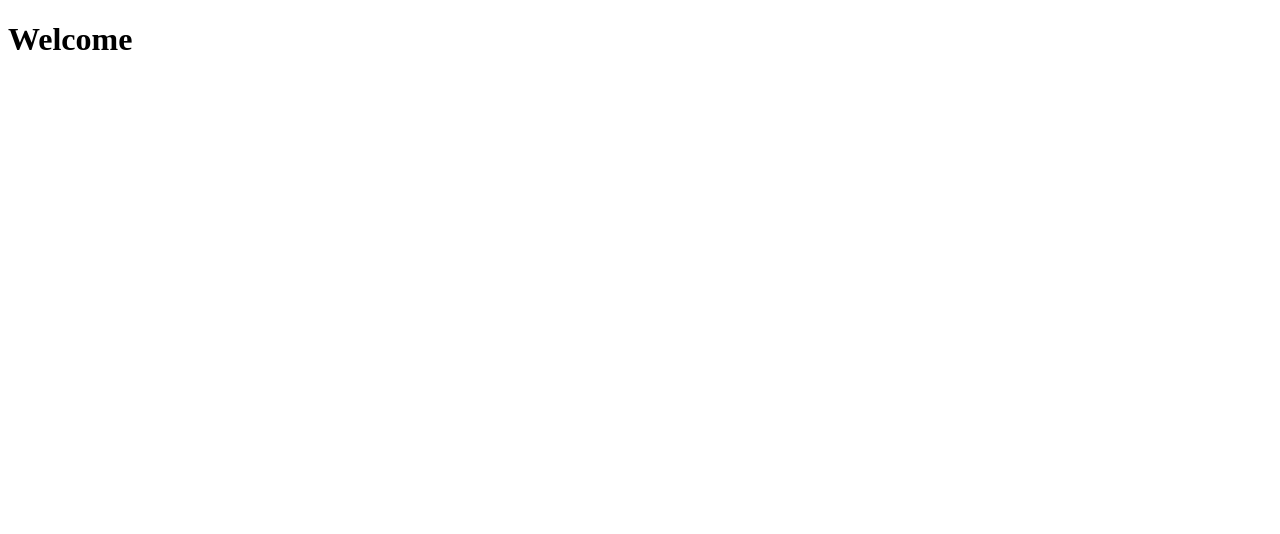
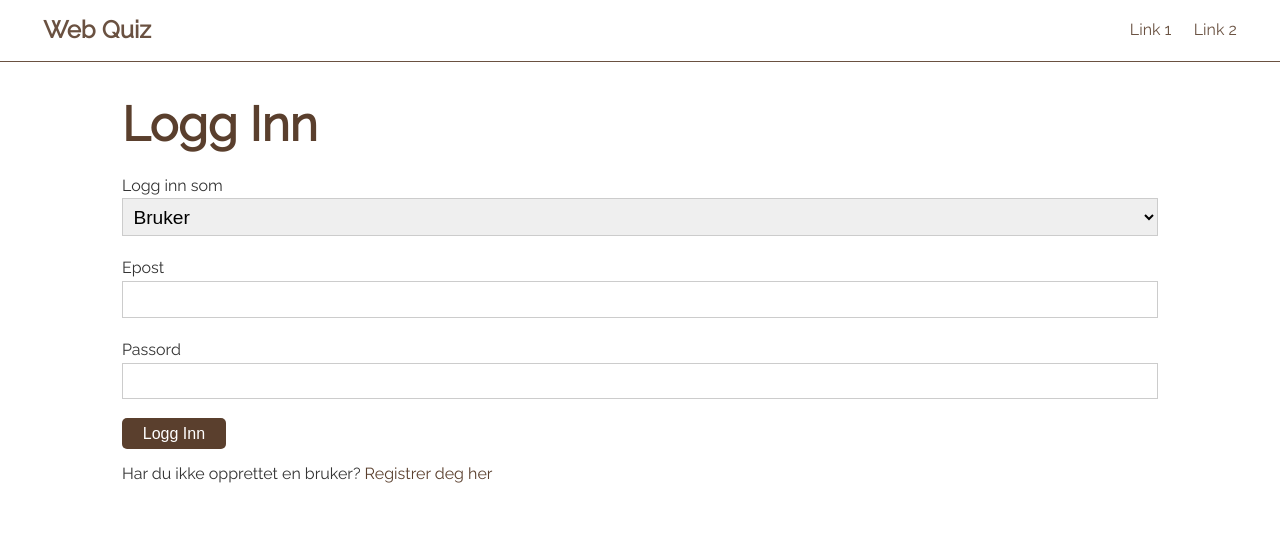
Before and after one commit to madeleinewoodbury/wequiz-flask-app, a Flask app: page / in a window 1280 px wide. Before the commit the part shown is almost empty. Shown: the top 534 px of the page. Run offline with Flask 2, Linux system fonts and the light colour scheme.

Commit message:
styles login form and navbar

```diff
--- /dev/null
+++ b/static/style.css
@@ -0,0 +1,156 @@
+@import url('https://fonts.googleapis.com/css?family=Raleway&display=swap');
+
+:root {
+  --primary-color: #5a3f2d;
+  --dark-color: #281600;
+  --light-color: #f4f4f4;
+  --danger-color: #b42937;
+  --success-color: #28a745;
+}
+
+* {
+  box-sizing: border-box;
+  margin: 0;
+  padding: 0;
+}
+
+body {
+  font-family: 'Raleway', sans-serif;
+  font-size: 16px;
+  line-height: 1.6;
+  background-color: #fff;
+  color: #333;
+}
+
+a {
+  color: var(--primary-color);
+  text-decoration: none;
+}
+
+ul {
+  list-style: none;
+}
+
+.container {
+  max-width: 1100px;
+  margin: 0 auto;
+  overflow: hidden;
+  padding: 0 2rem;
+  margin-top: 6rem;
+  margin-bottom: 3rem;
+}
+
+.text-large {
+  font-size: 3rem;
+  line-height: 1.2;
+  margin-bottom: 1rem;
+}
+
+.text-center {
+  text-align: center;
+}
+
+.text-primary {
+  color: var(--primary-color);
+}
+
+.text-dark {
+  color: var(--dark-color);
+}
+
+.text-white {
+  color: white;
+}
+
+.btn {
+  display: inline-block;
+  background: var(--light-color);
+  color: #333;
+  padding: 0.4rem 1.3rem;
+  font-size: 1rem;
+  border: none;
+  border-radius: 5px;
+  cursor: pointer;
+  margin-right: 0.5rem;
+  transition: opacity 0.2s ease-in;
+  outline: none;
+}
+
+.btn-primary {
+  background: var(--primary-color);
+  color: #fff;
+}
+
+/* Navbar */
+
+.navbar {
+  display: flex;
+  justify-content: space-between;
+  align-items: center;
+  padding: 0.7rem 2rem;
+  position: fixed;
+  z-index: 10;
+  width: 100%;
+  top: 0;
+  background-color: white;
+  border-bottom: solid 1px var(--primary-color);
+  opacity: 0.9;
+}
+
+.navbar ul {
+  display: flex;
+}
+
+.navbar a {
+  color: var(--primary-color);
+  padding: 0.45rem;
+  margin: 0 0.25rem;
+}
+
+.navbar a:hover {
+  color: var(--success-color);
+}
+
+/* Forms */
+.form-group {
+  margin: 1.2rem 0;
+}
+
+input[type='text'],
+input[type='email'],
+input[type='password'],
+select {
+  display: block;
+  width: 100%;
+  padding: 0.4rem;
+  font-size: 1.2rem;
+  border: 1px solid #ccc;
+}
+
+.form-message {
+  margin-top: 0.75rem;
+}
+
+@media (max-width: 700px) {
+  .container {
+    margin-top: 8rem;
+  }
+
+  .navbar {
+    display: block;
+    text-align: center;
+  }
+
+  .navbar ul {
+    text-align: center;
+    justify-content: center;
+  }
+
+  .navbar h1 {
+    margin-bottom: 1rem;
+  }
+
+  .navbar .welcome {
+    display: none;
+  }
+}
--- a/templates/base.html
+++ b/templates/base.html
@@ -4,10 +4,24 @@
 <head>
     <meta charset="UTF-8">
     <meta name="viewport" content="width=device-width, initial-scale=1.0">
+    <link rel="stylesheet" href="{{url_for('static', filename='style.css')}}">
     <title>Quiz App</title>
 </head>
 
 <body>
+    <nav class="navbar">
+        <h1>
+            <a href="/">Web Quiz</a>
+        </h1>
+        <ul>
+            <li>
+                <a href="/">Link 1</a>
+            </li>
+            <li>
+                <a href="/">Link 2</a>
+            </li>
+        </ul>
+    </nav>
     <main>
         {% block content %}
         {% endblock %}
--- a/templates/login.html
+++ b/templates/login.html
@@ -1,5 +1,28 @@
 {% extends "base.html" %}
 {% block content %}
-<h1>Welcome</h1>
-
+<div class="container">
+    <h2 class="text-large text-primary">Logg Inn</h2>
+    <form action="">
+        <div class="form-group">
+            <label for="rolle">Logg inn som</label>
+            <select name="rolle" id="rolle">
+                <option value="bruker">Bruker</option>
+                <option value="Administrator">Administrator</option>
+            </select>
+        </div>
+        <div class="form-group">
+            <label for="email">Epost</label>
+            <input type="email" name="email" id="email">
+        </div>
+        <div class="form-group">
+            <label for="password">Passord</label>
+            <input type="password" name="password" id="password">
+        </div>
+        <input type="submit" class="btn btn-primary" value="Logg Inn" />
+    </form>
+    <p class="form-message">
+        Har du ikke opprettet en bruker?
+        <a href="/">Registrer deg her</a>
+    </p>
+</div>
 {% endblock %}
```
